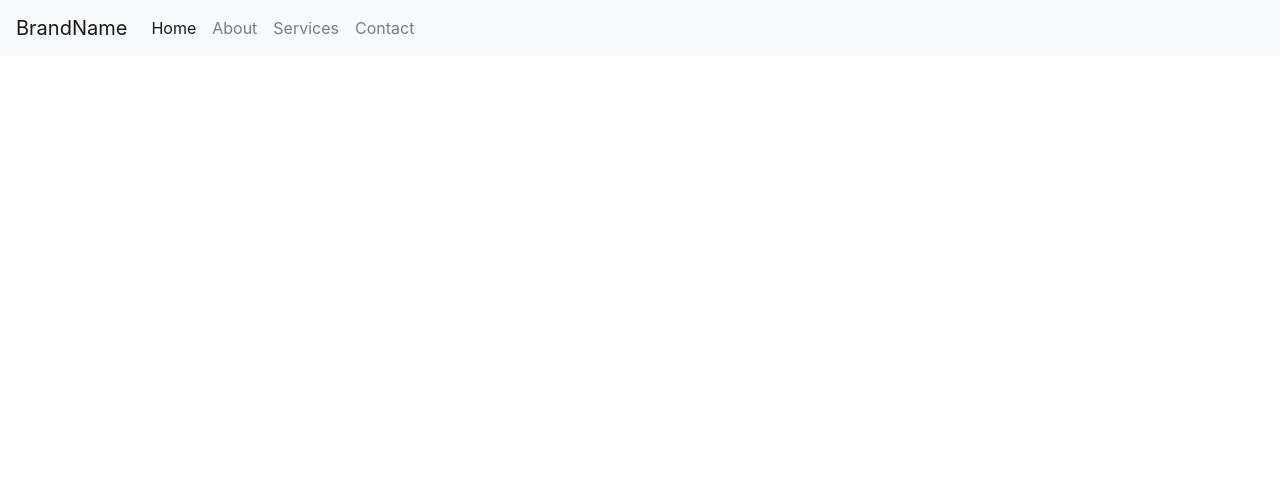
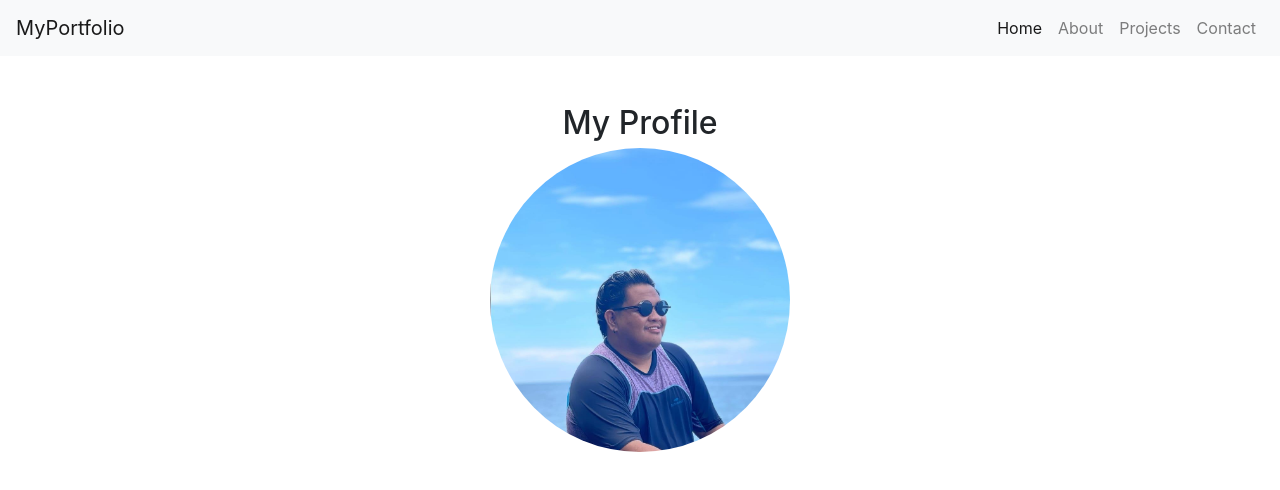
Before and after one commit to jefflags123/CompreExam, a plain HTML site: page index.html in a window 1280 px wide. Drawn offline with nearby package versions, Linux system fonts and the light colour scheme.

Commit message:
added changes

```diff
--- a/index.html
+++ b/index.html
@@ -5,27 +5,55 @@
     <meta name="viewport" content="width=device-width, initial-scale=1.0">
     <title>Bootstrap Navbar Example</title>
     <link rel="stylesheet" href="https://stackpath.bootstrapcdn.com/bootstrap/4.5.2/css/bootstrap.min.css">
+    <style>
+        /* Custom styles for the profile picture */
+        .profile-img {
+            width: 100%; /* Make the image responsive */
+            height: auto; /* Maintain aspect ratio */
+            max-width: 300px; /* Set a max width */
+            border-radius: 50%; /* Make it circular */
+        }
+        .profile-container {
+            display: flex;
+            justify-content: center; /* Center horizontally */
+            align-items: center; /* Center vertically */
+            height: 300px; /* Set a height for the container */
+        }
+    </style>
 </head>
 <body>
     <nav class="navbar navbar-expand-lg navbar-light bg-light">
-        <a class="navbar-brand" href="#">BrandName</a>
+        <a class="navbar-brand" href="#">MyPortfolio</a>
         <button class="navbar-toggler" type="button" data-toggle="collapse" data-target="#navbarNav" aria-controls="navbarNav" aria-expanded="false" aria-label="Toggle navigation">
             <span class="navbar-toggler-icon"></span>
         </button>
         <div class="collapse navbar-collapse" id="navbarNav">
-            <ul class="navbar-nav">
+            <ul class="navbar-nav ml-auto">
                 <li class="nav-item active">
-                    <a class="nav-link" href="#">Home <span class="sr-only">(current)</span></a>
+                    <a class="nav-link" href="#home">Home <span class="sr-only">(current)</span></a>
                 </li>
                 <li class="nav-item">
-                    <a class="nav-link" href="#">About</a>
+                    <a class="nav-link" href="#about">About</a>
                 </li>
                 <li class="nav-item">
-                    <a class="nav-link" href="#">Services</a>
+                    <a class="nav-link" href="#projects">Projects</a>
                 </li>
                 <li class="nav-item">
-                    <a class="nav-link" href="#">Contact</a>
+                    <a class="nav-link" href="#contact">Contact</a>
                 </li>
             </ul>
         </div>
     </nav>
+
+    <div class="container mt-5">
+        <h2 class="text-center">My Profile</h2>
+        <div class="profile-container">
+            <img src="468940271_3396359777163027_4029215222074942409_n.jpg" class="profile-img" alt="Profile Picture">
+        </div>
+    </div>
+
+    <script src="https://code.jquery.com/jquery-3.5.1.slim.min.js"></script>
+    <script src="https://cdn.jsdelivr.net/npm/@popperjs/core@2.9.2/dist/umd/popper.min.js"></script>
+    <script src="https://stackpath.bootstrapcdn.com/bootstrap/4.5.2/js/bootstrap.min.js"></script>
+</body>
+</html>
```
